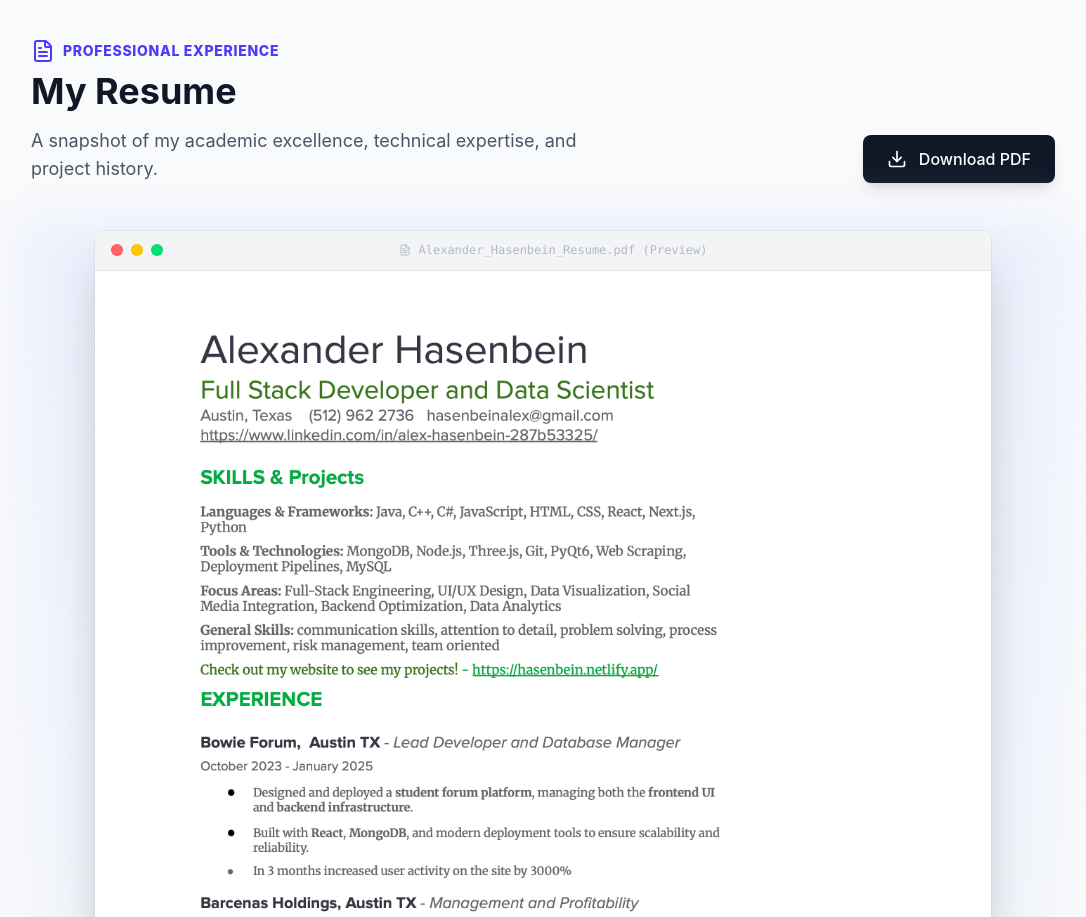
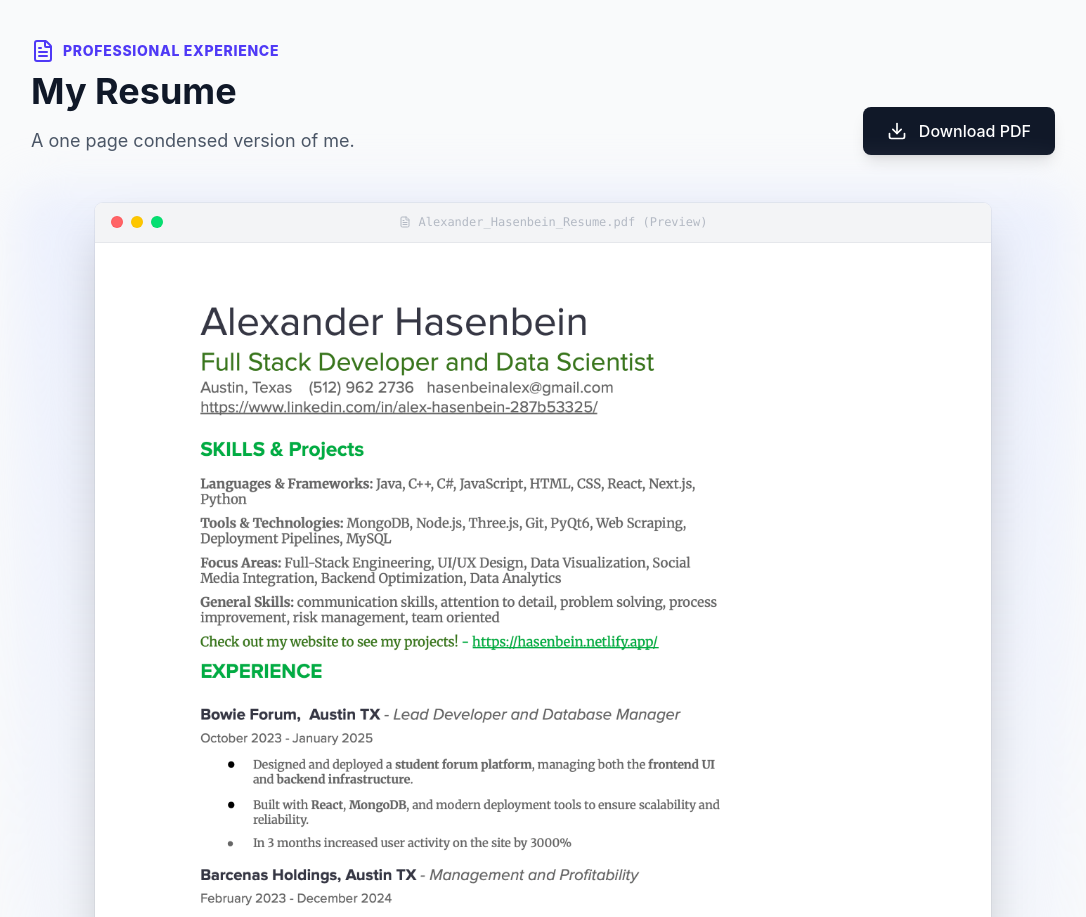
Before and after one commit to AHasenbein/portfolio, a React (Vite) app: page / in a window 1280 px wide. Shown: the part 2520-3437 px from the top of the page, without its empty margins (97-1183 px from the left). Built offline with nearby package versions, Linux system fonts and the light colour scheme.

Commit message:
comment changed

```diff
--- a/src/App.jsx
+++ b/src/App.jsx
@@ -96,7 +96,7 @@ const ResumeSection = () => {
             </div>
             <h3 className="text-4xl font-bold text-gray-900 mb-4">My Resume</h3>
             <p className="text-gray-600 max-w-xl text-lg">
-              A snapshot of my academic excellence, technical expertise, and project history.
+              A one page condensed version of me.
             </p>
           </div>
 
```
